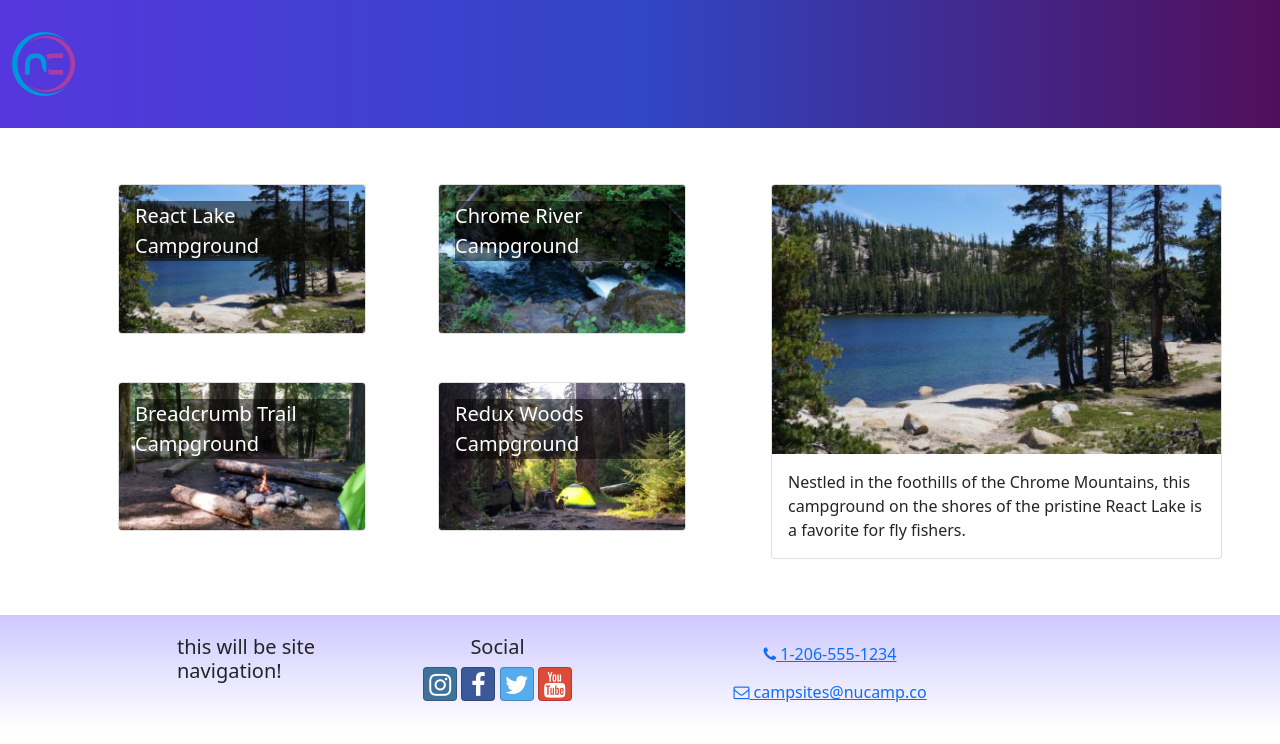
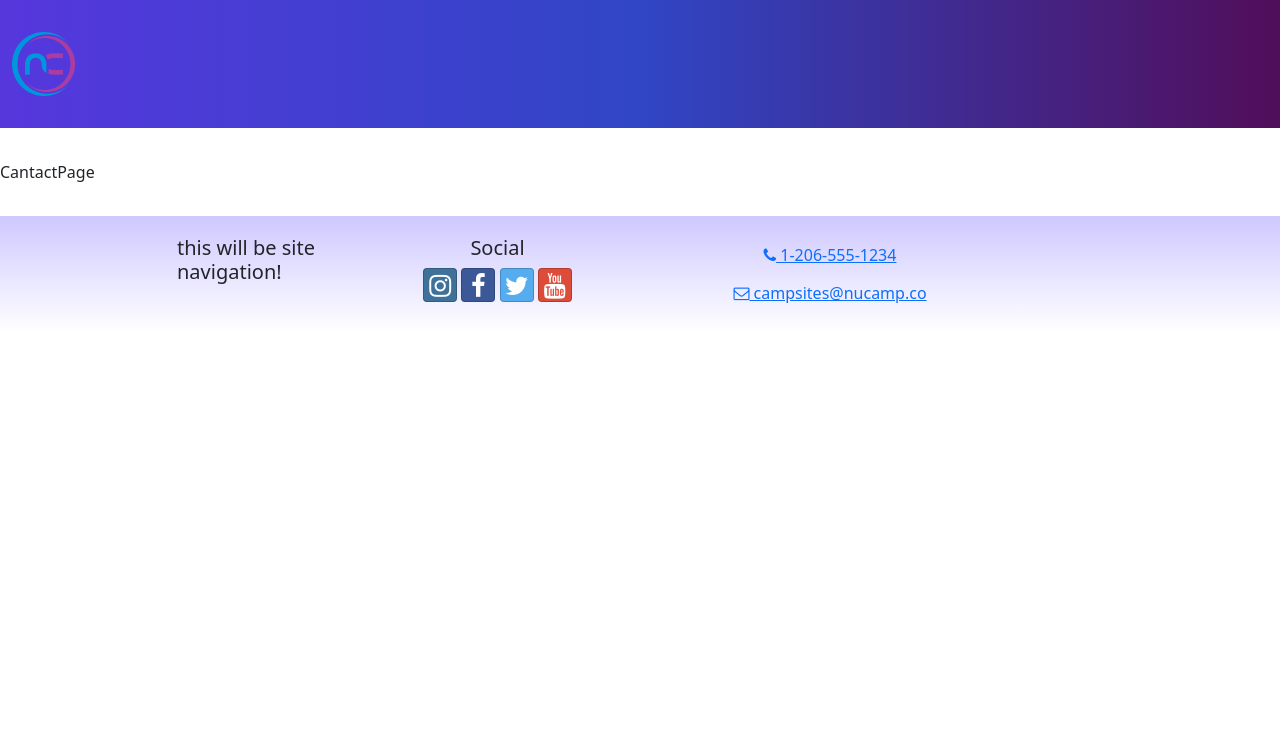
Before and after one commit to alanhern17/nucampsite, a React (Create React App) app: page /contact in a window 1280 px wide. Shown: the top 744 px of the page. Built offline with nearby package versions, Linux system fonts and the light colour scheme.

Commit message:
Router Setup

```diff
--- a/src/App.js
+++ b/src/App.js
@@ -2,12 +2,19 @@
 import CampsitesDirectoryPage from './pages/CampsitesDirectoryPage';
 import Header from './components/Header';
 import Footer from './components/Footer';
+import {Routes, Route} from 'react-router-dom';
+import ContactPage from './pages/ContactPage'
+import HomePage from './pages/HomePage'
 
 function App() {
   return (
     <div className="App">
       <Header />
-      <CampsitesDirectoryPage />
+      <Routes>
+        <Route path='/' element={<HomePage />}/>
+        <Route path='contact' element={<ContactPage />}/>
+        <Route path='directory' element={<CampsitesDirectoryPage />}/>
+      </Routes>
       <Footer />
     </div>
   );
--- a/src/index.js
+++ b/src/index.js
@@ -9,6 +9,7 @@
 import 'font-awesome/css/font-awesome.css';
 import 'typeface-lobster';
 import 'typeface-open-sans';
+import { BrowserRouter } from 'react-router-dom';
 
 const container = document.getElementById('root');
 const root = createRoot(container);
@@ -16,7 +17,9 @@
 root.render(
   <React.StrictMode>
     <Provider store={store}>
-      <App />
+      <BrowserRouter>
+        <App />
+      </BrowserRouter>
     </Provider>
   </React.StrictMode>
 );
--- /dev/null
+++ b/src/pages/ContactPage.js
@@ -0,0 +1,5 @@
+const ContactPage = () => {
+    return <div>CantactPage</div>;
+};
+
+export default ContactPage;
--- /dev/null
+++ b/src/pages/HomePage.js
@@ -0,0 +1,5 @@
+const HomePage = () => {
+    return <div>HomePage</div>;
+};
+
+export default HomePage;
```
